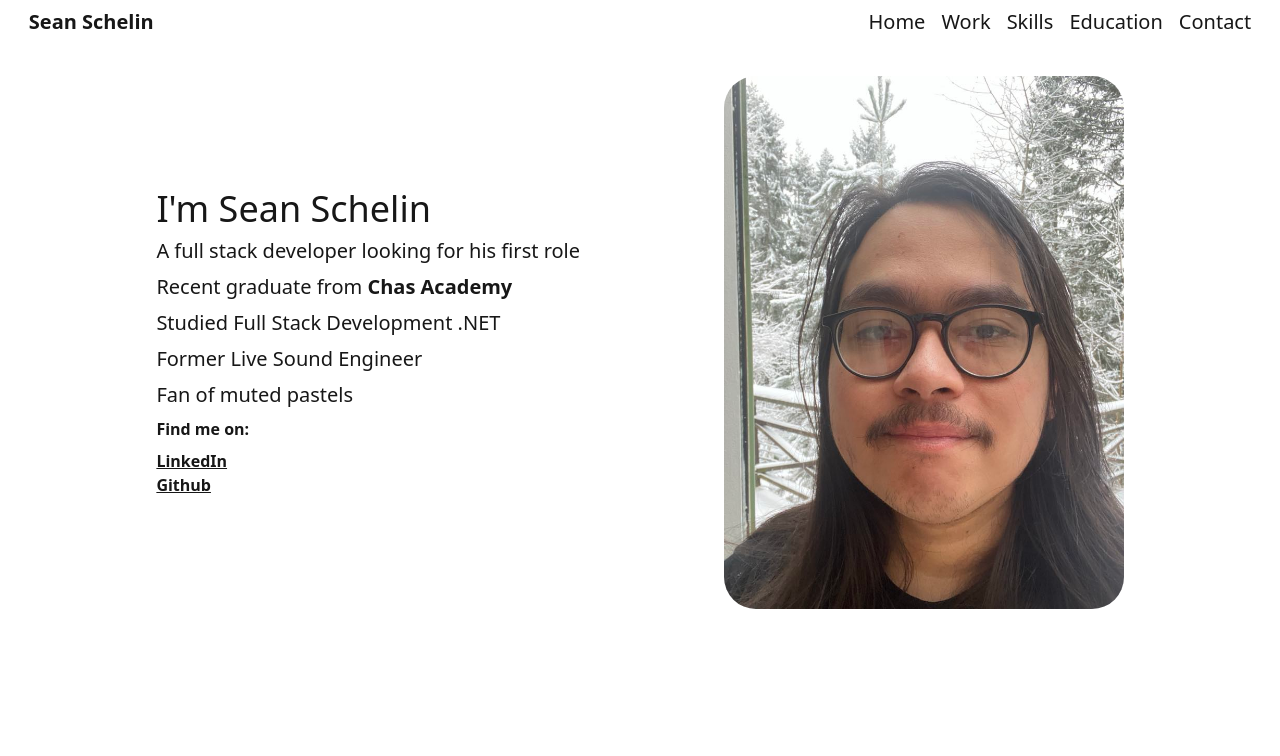
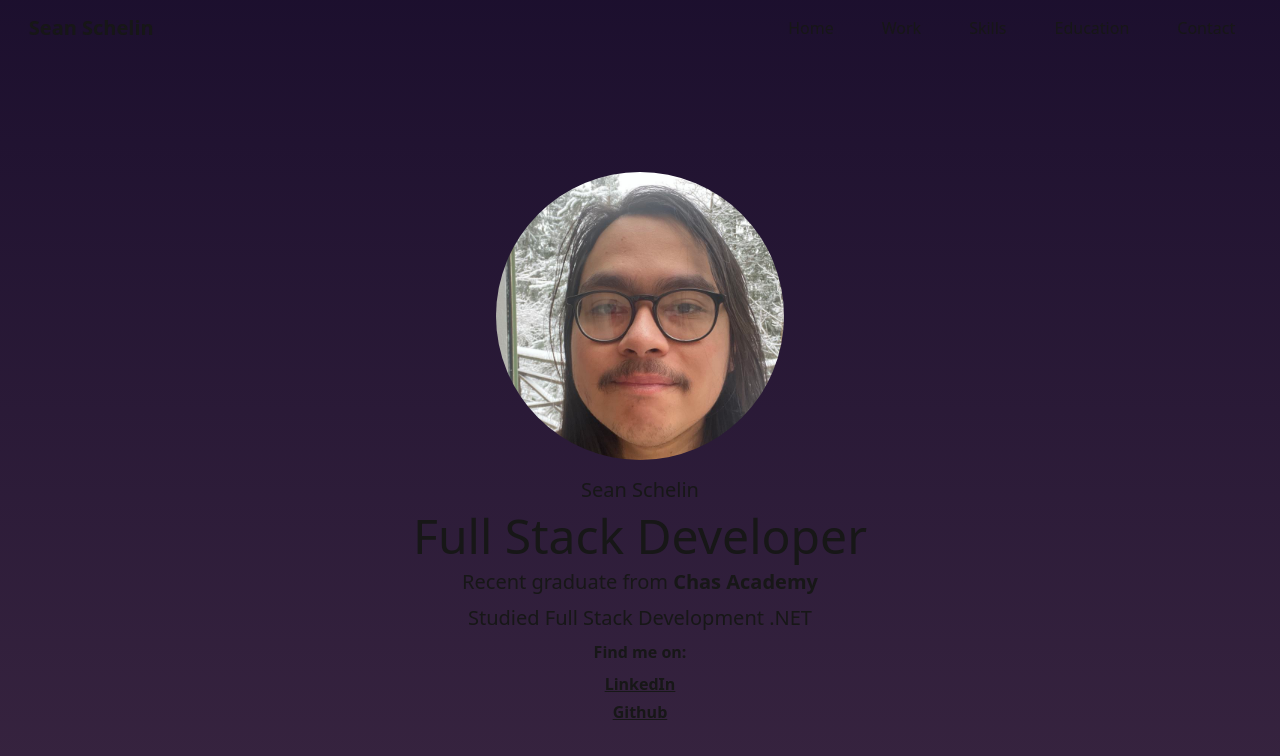
Before and after one commit to seanie1995/NextCV, a Next.js app: page / in a window 1280 px wide. Shown: the top 756 px of the page. Built offline with nearby package versions, Linux system fonts and the light colour scheme.

Commit message:
Updated design a bit

```diff
--- a/src/app/components/navbar.tsx
+++ b/src/app/components/navbar.tsx
@@ -1,26 +1,43 @@
-import React from 'react'
-import Link from 'next/link'
+"use client"
+
+import React, { useState } from 'react';
+import Link from 'next/link';
 
 const Navbar = () => {
+    const [isOpen, setIsOpen] = useState(false);
+
     return (
         <nav className="w-full mt-2 px-4">
             <div className="flex justify-between items-center">
-                {/* Site name on the left */}
-                <div className="text-xl font-bold">
+                {/* Site name */}
+                <div className="text-xl font-bold sm:block">
                     <Link href="/">Sean Schelin</Link>
                 </div>
 
-                {/* Navigation links hugging the right */}
-                <div className="flex space-x-4 text-xl">
-                    <Link href="/" className="hover:underline">Home</Link>
-                    <Link href="/Work" className="hover:underline">Work</Link>
-                    <Link href="/Skills" className="hover:underline">Skills</Link>
-                    <Link href="/Education" className="hover:underline">Education</Link>
-                    <Link href="/Contact" className="hover:underline">Contact</Link>
+                {/* Burger button for mobile */}
+                <div className="sm:hidden">
+                    <button
+                        onClick={() => setIsOpen(!isOpen)}
+                        className="focus:outline-none"
+                    >
+                        {/* Simple burger icon */}
+                        <div className="w-6 h-0.5 bg-black mb-1"></div>
+                        <div className="w-6 h-0.5 bg-black mb-1"></div>
+                        <div className="w-6 h-0.5 bg-black"></div>
+                    </button>
+                </div>
+
+                {/* Navigation links */}
+                <div className={`flex-col sm:flex sm:flex-row sm:space-x-4 absolute sm:static top-16 left-0 w-full sm:w-auto bg-white sm:bg-transparent transition-all duration-300 ${isOpen ? 'flex' : 'hidden'}`}>
+                    <Link href="/" className="block px-4 py-2 hover:underline">Home</Link>
+                    <Link href="/Work" className="block px-4 py-2 hover:underline">Work</Link>
+                    <Link href="/Skills" className="block px-4 py-2 hover:underline">Skills</Link>
+                    <Link href="/Education" className="block px-4 py-2 hover:underline">Education</Link>
+                    <Link href="/Contact" className="block px-4 py-2 hover:underline">Contact</Link>
                 </div>
             </div>
         </nav>
-    )
-}
+    );
+};
 
-export default Navbar
+export default Navbar;
--- a/src/app/globals.css
+++ b/src/app/globals.css
@@ -20,9 +20,15 @@
 }
 
 body {
-  background: var(--background);
+  background: linear-gradient(to bottom,
+      hsl(265, 50%, 12%),
+      /* darker top */
+      hsl(283, 27%, 20%)
+      /* darker bottom */
+    );
   color: var(--foreground);
   font-family: system-ui, -apple-system, BlinkMacSystemFont, 'Segoe UI', Roboto, Oxygen, Ubuntu, Cantarell, 'Open Sans', 'Helvetica Neue', sans-serif;
   margin-left: 1%;
-  margin-right: 1%
+  margin-right: 1%;
+  min-height: 100vh;
 }
--- a/src/app/layout.tsx
+++ b/src/app/layout.tsx
@@ -14,8 +14,8 @@ const geistMono = Geist_Mono({
 });
 
 export const metadata: Metadata = {
-  title: "Create Next App",
-  description: "Generated by create next app",
+  title: "Sean Schelin",
+  description: "Full Stack Developer Sean Schelin's CV Website",
 };
 
 export default function RootLayout({
@@ -26,7 +26,7 @@ export default function RootLayout({
   return (
     <html lang="en">
       <body
-        className={`${geistSans.variable} ${geistMono.variable} antialiased`}
+        className={`${geistSans.variable} ${geistMono.variable} antialiased border-red-50 `}
       >
         <Navbar />
         {children}
--- a/src/app/page.tsx
+++ b/src/app/page.tsx
@@ -4,34 +4,54 @@ import Image from "next/image";
 
 export default function Home() {
   return (
-    <main className="my-10">
-      <section className="flex justify-evenly sm:flex-row flex-col items-center">
+    <main className="flex flex-col items-center justify-center min-h-screen">
+      <section className="flex flex-col items-center gap-6">
 
-        <div className="flex gap-2 flex-col">
-          <h1 className="text-4xl">I'm Sean Schelin</h1>
-          <h2 className="text-xl">A full stack developer looking for his first role</h2>
-          <p className="text-xl ">Recent graduate from <a className="font-bold hover:text-purple-900 hover:underline transition duration-300 ease-in-out" href="https://chasacademy.se/">Chas Academy</a> </p>
-          <p className="text-xl">Studied Full Stack Development .NET </p>
-          <p className="text-xl">Former Live Sound Engineer </p>
-          <p className="text-xl">Fan of muted pastels</p>
-          <p className="font-bold">Find me on:</p>
-          <ul>
-            <li><a className=" font-bold hover:text-purple-900 underline transition duration-300 ease-in-out" href="https://www.linkedin.com/in/sean-harry-schelin-057227179/">LinkedIn</a></li>
-            <li><a className=" font-bold hover:text-purple-900 underline transition duration-300 ease-in-out" href="https://github.com/seanie1995">Github</a></li>
-          </ul>
-        </div>
-        <div className="mt-5 sm:mt-0">
+        <div className="flex flex-col items-center gap-4">
           <Image
             src="/images/ProfPhoto.jpg"
             alt="Sean's profile photo"
-            height={400}
-            width={400}
-            className="rounded-4xl"
+            width={300}
+            height={300}
+            className="rounded-full w-72 h-72 object-cover"
           />
+
+          <div className="text-center flex flex-col gap-2">
+            <h2 className="text-xl">Sean Schelin</h2>
+            <h1 className="text-5xl">Full Stack Developer</h1>
+            <p className="text-xl">
+              Recent graduate from{" "}
+              <a
+                className="font-bold hover:text-purple-900 hover:underline transition duration-300 ease-in-out"
+                href="https://chasacademy.se/"
+              >
+                Chas Academy
+              </a>
+            </p>
+            <p className="text-xl">Studied Full Stack Development .NET</p>
+            <p className="font-bold">Find me on:</p>
+            <ul className="flex flex-col gap-1">
+              <li>
+                <a
+                  className="font-bold hover:text-purple-900 underline transition duration-300 ease-in-out"
+                  href="https://www.linkedin.com/in/sean-harry-schelin-057227179/"
+                >
+                  LinkedIn
+                </a>
+              </li>
+              <li>
+                <a
+                  className="font-bold hover:text-purple-900 underline transition duration-300 ease-in-out"
+                  href="https://github.com/seanie1995"
+                >
+                  Github
+                </a>
+              </li>
+            </ul>
+          </div>
         </div>
+
       </section>
-
     </main>
-
   );
 }
```
